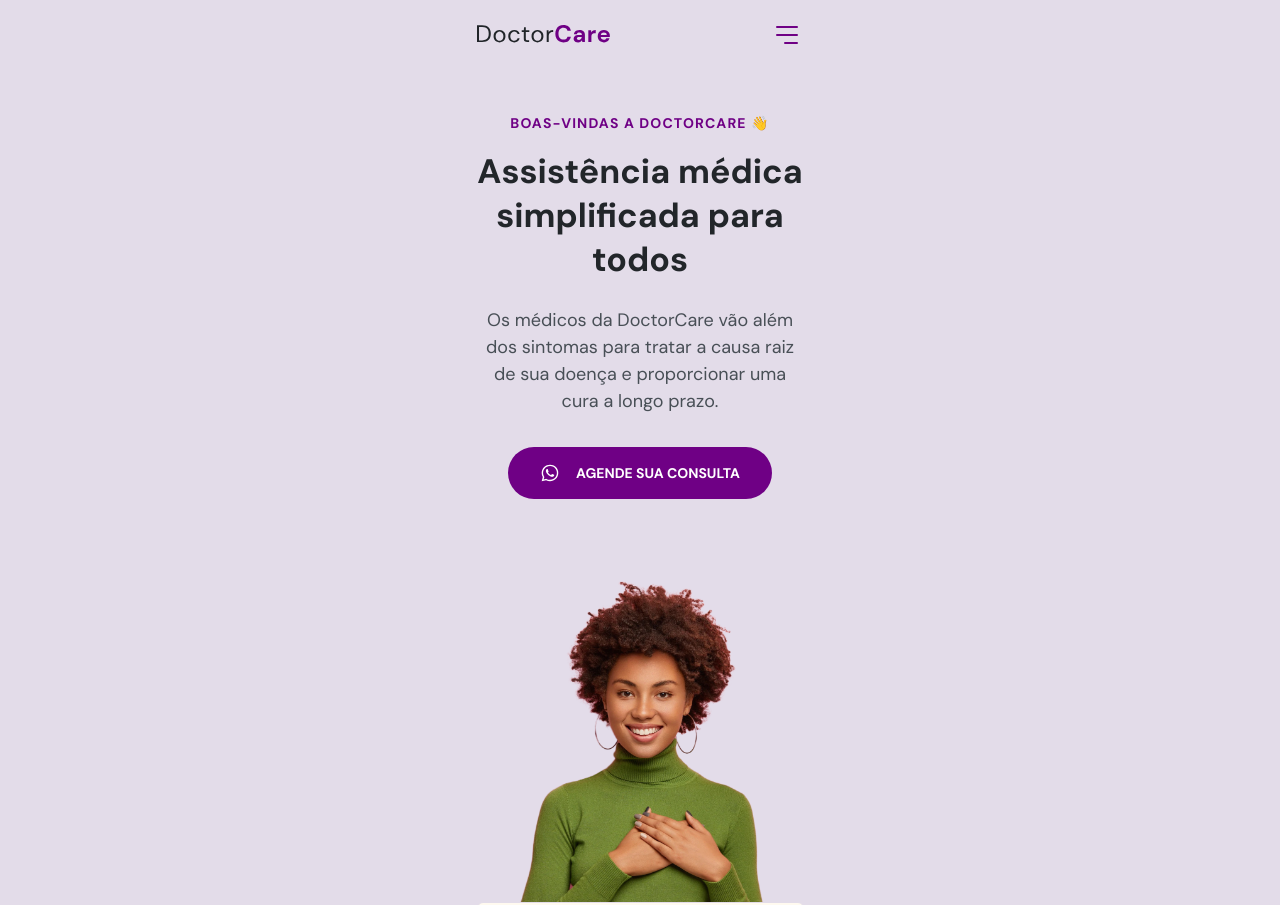
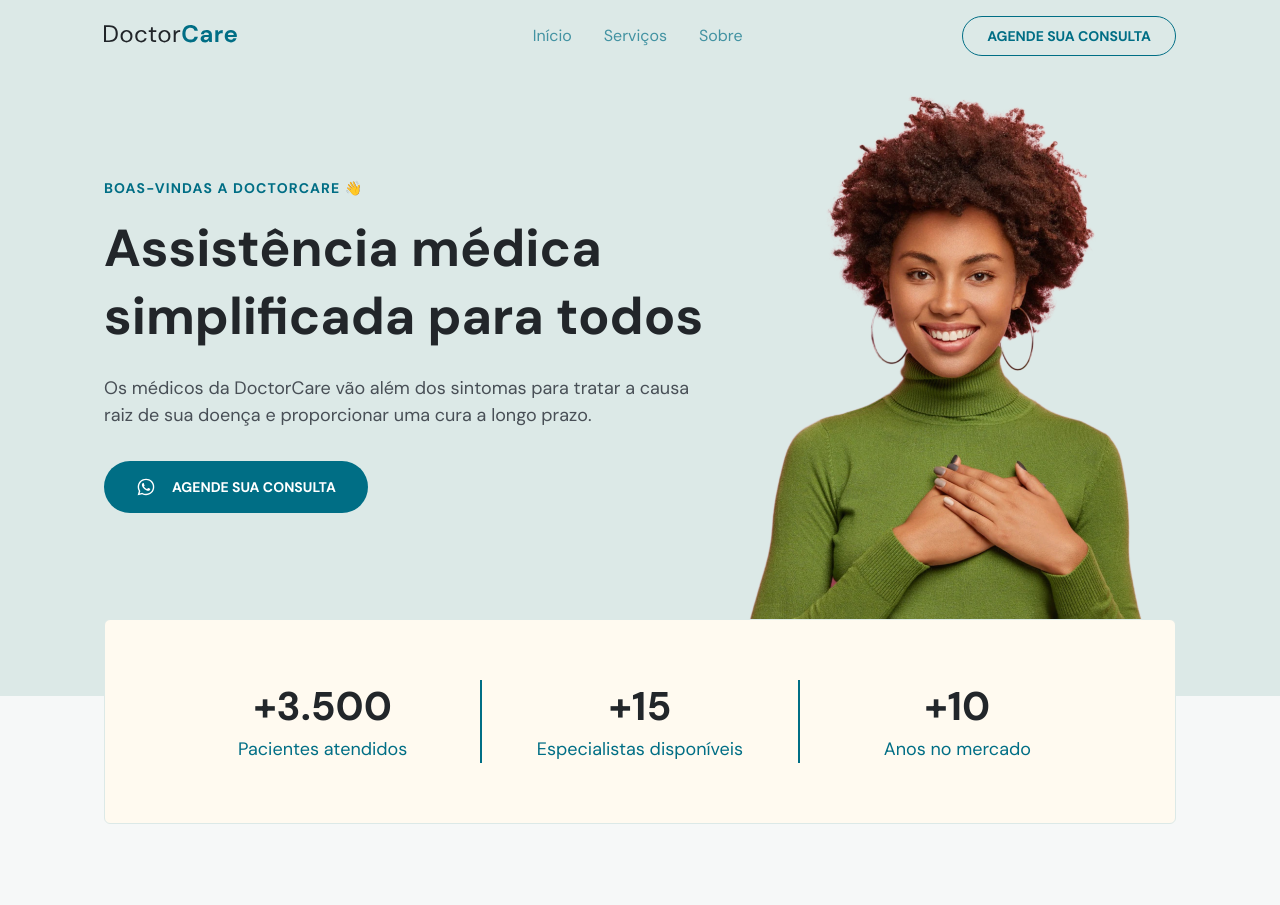
Before and after one commit to cadugithub/DoctorCare, a plain HTML site: page index.html in a window 1280 px wide. Shown: the top 905 px of the page. Drawn offline with nearby package versions, Linux system fonts and the light colour scheme.

Commit message:
including settings to the big screens

```diff
--- a/index.html
+++ b/index.html
@@ -70,7 +70,7 @@
 
         <div class="menu">
           <ul>
-            <li><a onclick="closeMenu()" href="#home">Início</a></li>
+            <li><a  onclick="closeMenu()" href="#home">Início</a></li>
             <li><a onClick="closeMenu()" href="#services">Serviços</a></li>
             <li><a onClick="closeMenu()" href="#about">Sobre</a></li>
           </ul>
@@ -220,6 +220,8 @@
 
     <section id="home" >
       <div class="wrapper">
+
+        <div class="col-a">
           <header>
             <h4>BOAS-VINDAS A DOCTORCARE 👋</h4>
             <h1>Assistência médica simplificada para todos</h1>
@@ -246,6 +248,10 @@
 
               Agende sua consulta
             </a>
+          </div>
+        </div>
+
+        <div class="col-b">
 
           <img
             src="assets/Mulher-negra-com-moletom-verder-com-uma-mão-sobre-a-outra-no-peito.png"
@@ -369,6 +375,8 @@
     </section>
     <section id="about">
       <div class="wrapper">
+
+        <div class="col-a">
           <header>
             <h4>Sobre nós</h4>
             <h2>Entenda quem somos e por que existimos</h2>
@@ -376,11 +384,16 @@
           <div class="content">
             <p>Amet minim mollit non deserunt ullamco est sit aliqua dolor do amet sint. Velit officia consequat duis enim. Amet minim mollit non deserunt ullamco est sit aliqua dolor do amet sint. Velit officia consequat duis enim. Amet minim mollit non deserunt ullamco est sit aliqua dolor do amet sint. Velit officia consequat duis enim. Amet minim mollit non deserunt ullamco est sit aliqua dolor do amet sint. Velit officia consequat duis enim. Amet minim mollit non deserunt ullamco est sit aliqua dolor do amet sint.</p>
           </div>
+        </div>
+
+        <div class="col-b">
           <img src="assets/Médico-sorrindo-segurando-prancheta.png" alt="Doutor feliz segurando um prancheta">
+        </div>
       </div>
     </section>
     <section  id="contact">
       <div class="wrapper">
+        <div class="col-a">
           <header>
             <h2>
               Entre em contato com a gente
@@ -411,6 +424,9 @@
 
               Agende sua consulta
             </a>
+          </div>
+        </div>
+        <div class="col-b">
           <img src="assets/Homem-negro-com-moleton-segurando-celular.png" alt="Homem negro com moletom segurando celular">
         </div>
       </div>
@@ -418,6 +434,8 @@
 
     <footer>
       <div class="wrapper">
+          <div class="col-a">
+
 
           <a class="logo" href="#home">
             <svg
@@ -474,6 +492,10 @@
             ©2022 DoctorCare <br/>
             Todos os direitos reservados.
           </p>
+        </div>
+
+        <div class="col-b">
+
 
           <ul class="social-links">
             <li>
@@ -562,6 +584,7 @@
             </li>
           </ul>
         </div>
+      </div>
     </footer>
 
     <a id="backToTopButton"href="#home">
--- a/main.js
+++ b/main.js
@@ -4,6 +4,11 @@ function onScroll(){
   showNavOnScroll()
   showBackToTopOnScroll()
 }
+
+function activateMenuAtCurrentSection(){
+
+}
+
 function showNavOnScroll(){
   if(scrollY == 0){
     navigation.classList.remove('scroll')
--- a/style.css
+++ b/style.css
@@ -4,13 +4,14 @@
   padding: 0;
 }
 :root {
-  --hue:290;
+  --hue:190;
   --primary-color: hsl(var(--hue), 100%, 26%); /*Variável no css*/
   --headline: hsl(210, 11%, 15%);
   --paragraph: hsl(210, 9%, 31%);
 
   --brand-baige: hsl(39, 100%, 97%);
   --brand-light: hsl(calc(var(--hue) - 22), 23%, 89%);
+  --brand-light-2: hsl(calc(var(--hue) + 10), 14%, 97%);
   --brand-dark: hsl(var(--hue), 100%, 14%);
   --nav-height: 7.2rem;
   --bg-light: hsl(180, 14%, 97%);
@@ -36,7 +37,7 @@ body {
 }
 
 .wrapper{
-  width: 37.5rem;
+  width: min(50rem, 100%);/*se a tela for menor que 50rem, ele vai pegar 100% da largura*/
   margin-left: auto;
   margin-right: auto;
   padding-inline: 2.4rem;
@@ -153,14 +154,16 @@ nav.scroll{
   background-color: var(--primary-color);
 
 }
-
 nav button{
   background: none;
   border: none;
   cursor: pointer;
 }
+nav .menu,
+nav .close-menu{
+  position: fixed;
+}
 /*============MENU-EXPANDED=============*/
-
 body.menu-expanded{
   overflow: hidden;
 }
@@ -182,7 +185,6 @@ body.menu-expanded .close-menu{
   transform: translateY(100%);
 }
 body.menu-expanded .menu{
-  position: fixed;
   top: 0;
   left: 0;
   background-color: var(--primary-color);
@@ -255,12 +257,13 @@ body.menu-expanded  button path{
 }
 /*================================#HOME====================================*/
 #home {
+  padding-block: 0;
   padding-top: calc(4.1rem + var(--nav-height));
 }
 #home::before {
   content: "";
   width: 100%;
-  height: calc(108rem + var(--nav-height));
+  height: calc(76% + var(--nav-height));
   background-color: var(--brand-light);
   display: block;
 
@@ -287,7 +290,7 @@ body.menu-expanded  button path{
 }
 
 #home .stats {
-  width: 32.7rem;
+  width: 100%;
   padding-block: 4.8rem;
   margin: 0 auto 0 auto;
 
@@ -411,3 +414,234 @@ footer .social-links{
   visibility: visible;
   transform: translateY(0);
 }
+
+/*============RESPONSIVO=============*/
+@media(min-width: 1024px){
+  /*============GERAL=============*/
+  body{
+    overflow: auto;
+  }
+  .wrapper{
+    width: min(112rem, 100%);
+    display: grid;
+  }
+  .col-a{
+    grid-area: A;
+  }
+  .col-b{
+    grid-area: B;
+  }
+  section{
+    padding-block: 16rem;
+  }
+  section header h2{
+    font-size: 4rem;
+    line-height: 5.2rem;
+  }
+  /*============NAVIGATION=============*/
+
+  /*reset*/
+  nav#navigation .wrapper *{
+    margin: 0;
+    padding: 0;
+    visibility: initial;
+    display: initial;
+    opacity: initial;
+    flex-direction: initial;
+    position: initial;
+    font-size: initial;
+    font-weight: initial;
+    transform: initial;
+    color: initial;
+    background-color: initial;
+    filter: initial;
+  }
+  nav#navigation .close-menu,
+  nav#navigation .open-menu,
+  nav#navigation .social-links{
+    display: none;
+  }
+
+  nav#navigation .menu{
+    display: flex;
+    align-items: center;
+    justify-content: space-between;
+    width: 60%;
+  }
+
+  nav#navigation .menu ul:nth-child(1){
+    display: flex;
+    gap: 3.2rem;
+  }
+  nav#navigation .menu ul li a{
+    color: var(--primary-color);
+    opacity: .7;
+  }
+
+  nav#navigation .menu a.button{
+    display: flex;
+    justify-content: center;
+    align-items: center;
+    padding: 1rem 2.4rem;
+
+    border: 1px solid var(--primary-color);
+    border-radius: 4.0rem;
+
+    color: var(--primary-color);
+    font-weight: 700;
+    font-size: 1.4rem;
+    line-height: 1.8rem;
+    text-transform: uppercase;
+  }
+  nav#navigation .menu a.button:hover{
+    background-color: var(--primary-color);
+    border: none;
+    color: white;
+  }
+  nav#navigation.scroll .menu ul li a{
+    color: var(--brand-light-2);
+    opacity: 0.6;
+  }
+
+  nav#navigation.scroll .menu a.button{
+    border-color: white;
+    color: white;
+  }
+  nav#navigation .menu li a{
+    transition: opacity .4s;
+  }
+
+  nav#navigation .menu li a.active,
+  nav#navigation .menu li a:hover{
+    opacity: 1;
+    font-weight: 700;
+  }
+  nav#navigation .menu li a::after{
+    content: '';
+    width: 0%;
+    height: 2px;
+    background-color: var(--primary-color);
+
+    position: relative;
+    bottom: -1.5rem;
+    left: -0.5rem;
+
+    display: block;
+
+    transition: width 0.2s;
+  }
+  nav#navigation.scroll .menu li a::after{
+    background-color: white;
+  }
+
+  nav#navigation .menu li a.active::after,
+  nav#navigation .menu li a:hover::after{
+    padding-inline: 0.8rem;
+    width: 100%;
+  }
+  nav#navigation.scroll .menu li a.active,
+  nav#navigation.scroll .menu li a:hover{
+    opacity: 1;
+  }
+  nav#navigation.scroll .menu a.button.active,
+  nav#navigation.scroll .menu a.button:hover{
+    background-color: var(--primary-color);
+    filter: brightness(1.3);
+    border: none;
+  }
+  /*============HOME=============*/
+  #home::before{
+    height: calc(96% - var(--nav-height));
+  }
+  #home {
+    padding-top: var(--nav-height);
+  }
+  #home .wrapper{
+    grid-template-columns: 60.5rem 1fr;
+    grid-template-areas:
+    'A B'
+    'C C';
+  }
+  #home .col-a{
+    text-align: left;
+    align-self: center;
+  }
+
+  #home h1{
+    font-size: 5.2rem;
+  }
+  #home .content p{
+    font-size: 1.8rem;
+  }
+  #home .stats{
+    grid-area: C;
+
+    flex-direction: row;
+    padding: 6rem;
+    gap:0;
+  }
+  #home .stats .stat + .stat{ /*stat que tem um stat anterior*/
+  border-left: 2px solid var(--primary-color);
+  }
+  #home .stats .stat {
+    flex: 1;
+  }
+  #home .button{
+    margin: 0;
+  }
+  #home img{
+    width: 42rem;
+  }
+  /*============SERVICES=============*/
+  #services h2{
+    width: 47rem;
+    margin-inline: auto;;
+  }
+  #services .cards{
+    flex-direction: row;
+    flex-wrap: wrap;
+    gap: 4rem;
+  }
+  #services .card{
+    width: 30%;
+    flex-grow: 1;
+  }
+  /*============ABOUT=============*/
+  #about .wrapper{
+    grid-template-columns: 48rem 1fr;
+    grid-template-areas: 'B A';
+    gap: 6.7rem;
+  }
+  #about .col-a{
+    align-self: center;
+  }
+  #about .content p{
+    margin-bottom: 0;
+  }
+  /*============CONTACT=============*/
+  #contact .wrapper{
+    grid-template-columns: 1fr 57.7rem;
+    grid-template-areas: 'A B';
+  }
+  #contact h2{
+    width: 40.4rem;
+  }
+  /*============FOOTER=============*/
+  footer{
+    padding-block: 8rem;
+  }
+  footer .wrapper{
+    grid-template-columns: 1fr 1fr;
+    grid-template-areas: 'A B';
+  }
+  footer .col-a{
+    align-self: center;
+  }
+  footer .col-b{
+    align-self: center;
+    justify-self: flex-end;
+  }
+  footer p{
+    margin-bottom: 0;
+  }
+}
```
Lines whose indentation alone changed are shown as unchanged.
